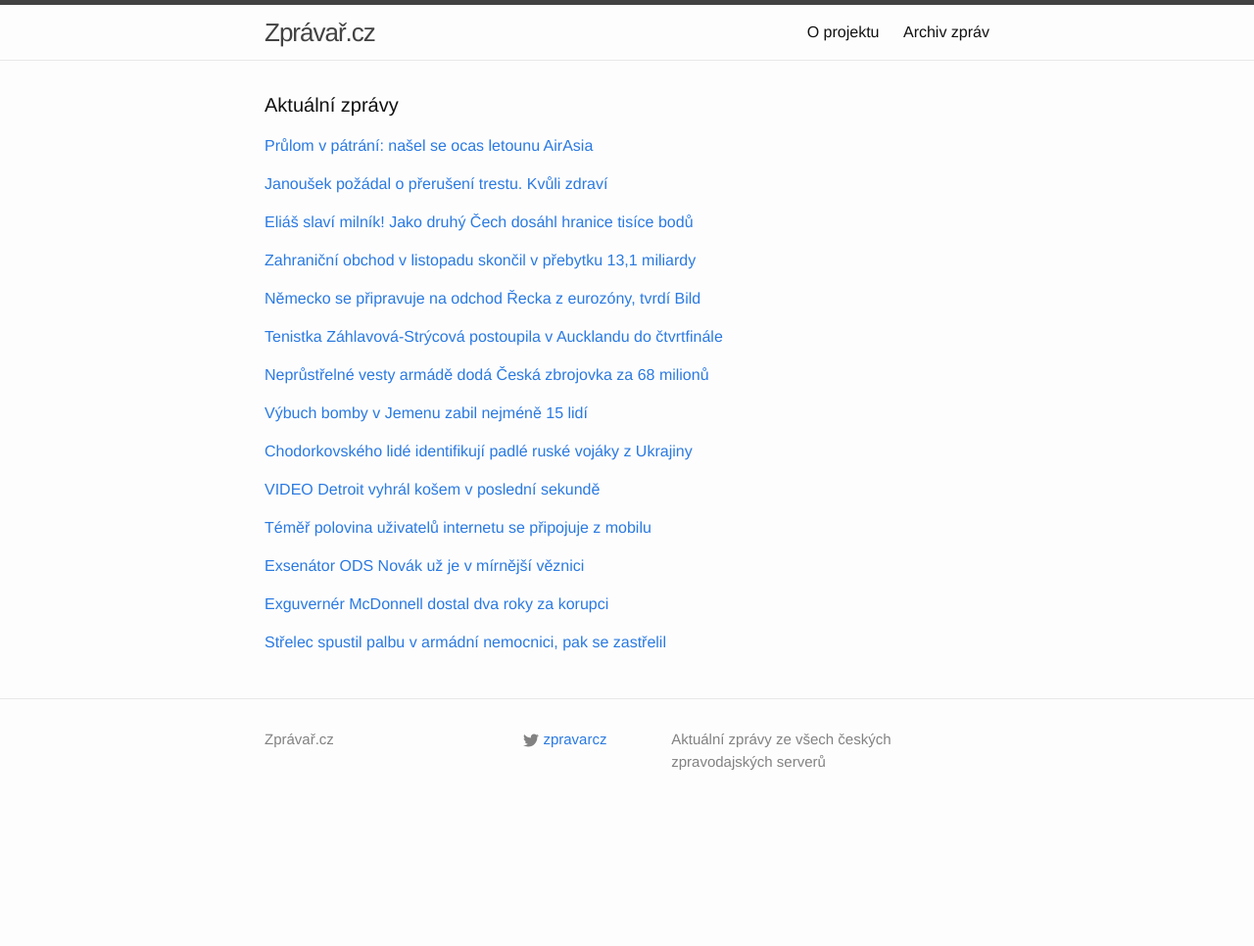
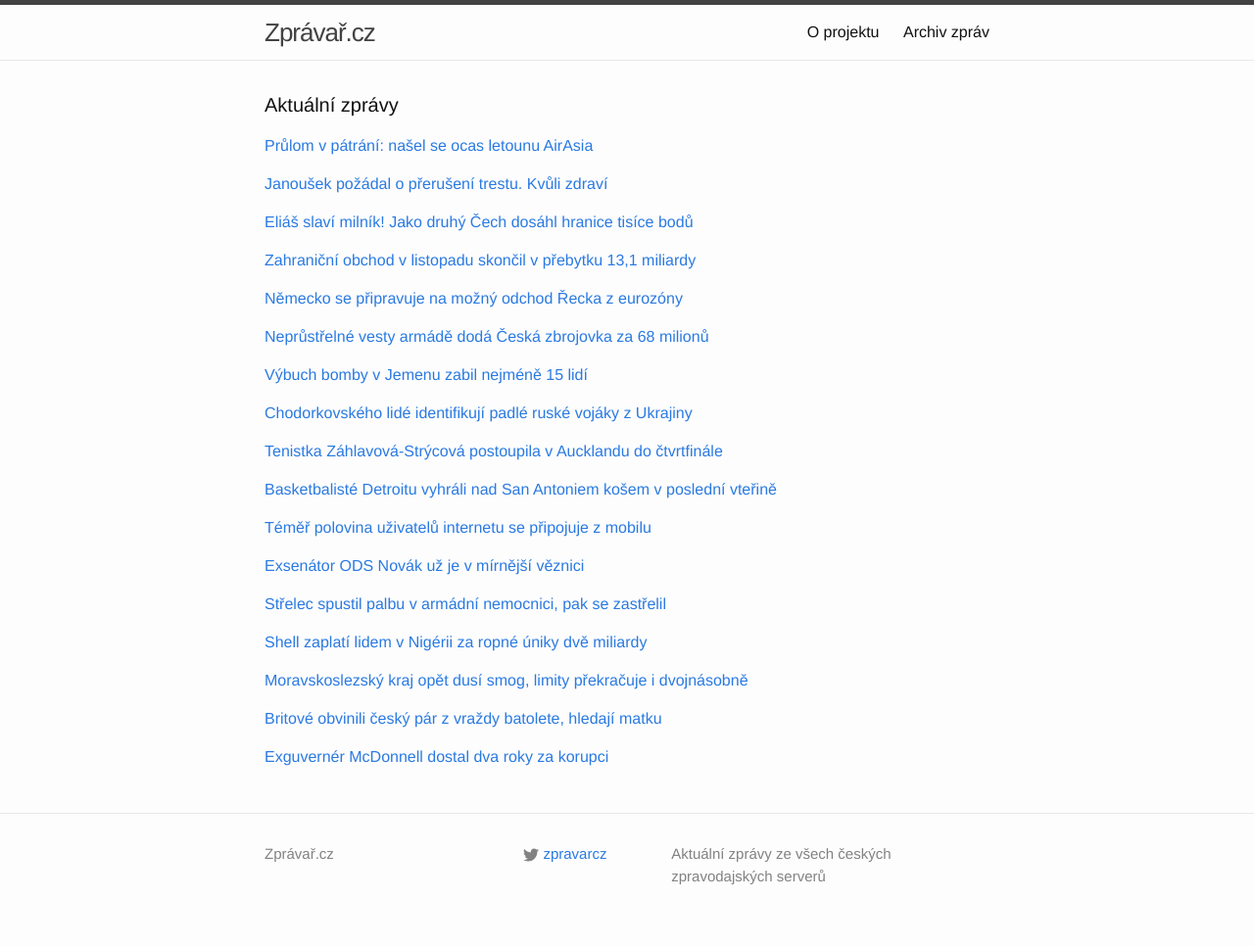
Before and after one commit to adliska/zpravar, a Jekyll site: the page built from index.html, in a window 1280 px wide. Shown: the whole page at 98% size. Built offline with Jekyll 4.4.1, drawn with Linux system fonts in a browser that asks for light colours; before the commit the page ends 900 px from its top, so only the background shows below that.

Commit message:
zpravar news update

```diff
--- a/index.html
+++ b/index.html
@@ -53,49 +53,51 @@ layout: default
 <li><a href=http://zpravy.e15.cz/domaci/ekonomika/zahranicni-obchod-skoncil-v-prebytku-13-1-miliardy-2-1150683>Zahraniční obchod skončil v přebytku 13,1 miliardy - zpravy.e15.cz</a></li>
 <li><a href=http://byznys.ihned.cz/c1-63344760-vyvoz-i-dovoz-v-listopadu-mezirocne-rostl-prebytek-obchodu-byl-13-miliard>Vývoz i dovoz v listopadu meziročně rostl. Přebytek obchodu byl 13 miliard - byznys.ihned.cz</a></li>
 </ul>
-</div><p><a href="javascript:;" onclick="toggle_visibility('zpravy4')">Německo se připravuje na odchod Řecka z eurozóny, tvrdí Bild</a></p>
+</div><p><a href="javascript:;" onclick="toggle_visibility('zpravy4')">Německo se připravuje na možný odchod Řecka z eurozóny</a></p>
 <div id="zpravy4" style="display:none">
 <ul>
+<li><a href=http://www.denik.cz/ekonomika/nemecko-se-pripravuje-na-mozny-odchod-recka-z-eurozony-20150107.html>Německo se připravuje na možný odchod Řecka z eurozóny - www.denik.cz</a></li>
 <li><a href=http://zpravy.e15.cz/zahranicni/politika/nemecko-se-pripravuje-na-odchod-recka-z-eurozony-tvrdi-bild-1150678>Německo se připravuje na odchod Řecka z eurozóny, tvrdí Bild - zpravy.e15.cz</a></li>
 <li><a href=http://zpravy.e15.cz/zahranicni/ekonomika/nemecko-se-pripravuje-na-mozny-odchod-recka-z-eurozony-1150678>Německo se připravuje na možný odchod Řecka z eurozóny - zpravy.e15.cz</a></li>
 <li><a href=http://echo24.cz/a/wm9i9>Německo se chystá na odchod Řecka z eurozóny - echo24.cz</a></li>
 <li><a href=http://www.financninoviny.cz/zpravodajstvi/zpravy/bild-nemecko-se-pripravuje-na-mozny-odchod-recka-z-eurozony/1165797>Bild: Německo se připravuje na možný odchod Řecka z eurozóny - www.financninoviny.cz</a></li>
 </ul>
-</div><p><a href="javascript:;" onclick="toggle_visibility('zpravy5')">Tenistka Záhlavová-Strýcová postoupila v Aucklandu do čtvrtfinále</a></p>
+</div><p><a href="javascript:;" onclick="toggle_visibility('zpravy5')">Neprůstřelné vesty armádě dodá Česká zbrojovka za 68 milionů</a></p>
 <div id="zpravy5" style="display:none">
+<ul>
+<li><a href=http://zpravy.e15.cz/byznys/obchod-a-sluzby/neprustrelne-vesty-armade-doda-ceska-zbrojovka-za-68-milionu-1150676>Neprůstřelné vesty armádě dodá Česká zbrojovka za 68 milionů - zpravy.e15.cz</a></li>
+<li><a href=http://www.denik.cz/z_domova/neprustrelne-vesty-armade-doda-ceska-zbrojovka-za-68-milionu-20150107.html>Neprůstřelné vesty armádě dodá Česká zbrojovka za 68 milionů - www.denik.cz</a></li>
+<li><a href=http://zpravy.aktualne.cz/domaci/neprustrelne-vesty-armade-doda-ceska-zbrojovka-za-68-milionu/r~0710955e963711e486b9002590604f2e/>Neprůstřelné vesty armádě dodá Česká zbrojovka za 68 milionů - zpravy.aktualne.cz</a></li>
+<li><a href=http://www.ceskenoviny.cz/zpravy/zpravy/neprustrelne-vesty-armade-doda-ceska-zbrojovka-za-68-milionu/1165748>Neprůstřelné vesty armádě dodá Česká zbrojovka za 68 milionů - www.ceskenoviny.cz</a></li>
+</ul>
+</div><p><a href="javascript:;" onclick="toggle_visibility('zpravy6')">Výbuch bomby v Jemenu zabil nejméně 15 lidí</a></p>
+<div id="zpravy6" style="display:none">
+<ul>
+<li><a href=http://www.ceskenoviny.cz/zpravy/zpravy/vybuch-bomby-v-jemenu-zabil-nejmene-15-lidi/1165754>Výbuch bomby v Jemenu zabil nejméně 15 lidí - www.ceskenoviny.cz</a></li>
+<li><a href=http://zpravy.idnes.cz/pred-policejni-akademii-v-jemenu-vybuchlo-auto-fq7-/zahranicni.aspx?c=A150107_072413_zahranicni_wlk>Před policejní akademií v Jemenu vybuchlo auto, nejméně 15 mrtvých - zpravy.idnes.cz</a></li>
+<li><a href=http://zpravy.aktualne.cz/zahranici/pri-vybuchu-pred-akademii-v-jemenu-zahynuly-desitky-lidi/r~117961ba962d11e490f70025900fea04/>Při výbuchu před akademií v Jemenu zahynuly desítky lidí - zpravy.aktualne.cz</a></li>
+<li><a href=http://www.ceskenoviny.cz/zpravy/zpravy/vybuch-v-jemenu-si-zrejme-vyzadal-desitky-obeti/1165754>Výbuch v Jemenu si zřejmě vyžádal desítky obětí - www.ceskenoviny.cz</a></li>
+</ul>
+</div><p><a href="javascript:;" onclick="toggle_visibility('zpravy7')">Chodorkovského lidé identifikují padlé ruské vojáky z Ukrajiny</a></p>
+<div id="zpravy7" style="display:none">
+<ul>
+<li><a href=http://zpravy.idnes.cz/chodorkovskij-identifikace-obeti-ukrajina-rusko-fb1-/zahranicni.aspx?c=A150107_070025_zahranicni_wlk>Chodorkovského lidé identifikují padlé ruské vojáky z Ukrajiny - zpravy.idnes.cz</a></li>
+<li><a href=http://zpravy.e15.cz/zahranicni/udalosti/chodorkovskeho-lide-se-snazi-identifikovat-ruske-padle-z-ukrajiny-1150635>Chodorkovského lidé se snaží identifikovat ruské padlé z Ukrajiny - zpravy.e15.cz</a></li>
+<li><a href=http://www.novinky.cz/zahranicni/evropa/358027-chodorkovskeho-lide-se-snazi-identifikovat-ruske-padle-z-ukrajiny.html>Chodorkovského lidé se snaží identifikovat ruské padlé z Ukrajiny  - www.novinky.cz</a></li>
+<li><a href=http://www.ceskenoviny.cz/zpravy/zpravy/chodorkovskeho-lide-se-snazi-identifikovat-ruske-padle-z-ukrajiny/1165738>Chodorkovského lidé se snaží identifikovat ruské padlé z Ukrajiny - www.ceskenoviny.cz</a></li>
+</ul>
+</div><p><a href="javascript:;" onclick="toggle_visibility('zpravy8')">Tenistka Záhlavová-Strýcová postoupila v Aucklandu do čtvrtfinále</a></p>
+<div id="zpravy8" style="display:none">
 <ul>
 <li><a href=http://www.rozhlas.cz/_zprava/tenistka-zahlavovastrycova-postoupila-v-aucklandu-do-ctvrtfinale--1440521>Tenistka Záhlavová-Strýcová postoupila v Aucklandu do čtvrtfinále - www.rozhlas.cz</a></li>
 <li><a href=http://www.denik.cz/tenis/pliskova-vypadla-v-brisbane-ve-trech-setech-s-kudrjavcevovou-20150107.html>Plíšková v Brisbane vypadla, Záhlavová-Strýcová je v Aucklandu ve čtrvtfinále - www.denik.cz</a></li>
 <li><a href=http://sport.idnes.cz/tenis-turnaje-vysledky-zpravodajstvi-dhw-/tenis.aspx?c=A150107_073630_tenis_rou>Záhlavová-Strýcová je v Aucklandu ve čtvrtfinále, dvě Češky dohrály - sport.idnes.cz</a></li>
 <li><a href=http://sport.aktualne.cz/strycova-jde-v-aucklandu-do-ctvrtfinale-hradecka-konci/r~b907249e963711e49fc3002590604f2e/>Strýcová jde v Aucklandu do čtvrtfinále, Hradecká končí - sport.aktualne.cz</a></li>
 </ul>
-</div><p><a href="javascript:;" onclick="toggle_visibility('zpravy6')">Neprůstřelné vesty armádě dodá Česká zbrojovka za 68 milionů</a></p>
-<div id="zpravy6" style="display:none">
-<ul>
-<li><a href=http://zpravy.e15.cz/byznys/obchod-a-sluzby/neprustrelne-vesty-armade-doda-ceska-zbrojovka-za-68-milionu-1150676>Neprůstřelné vesty armádě dodá Česká zbrojovka za 68 milionů - zpravy.e15.cz</a></li>
-<li><a href=http://www.denik.cz/z_domova/neprustrelne-vesty-armade-doda-ceska-zbrojovka-za-68-milionu-20150107.html>Neprůstřelné vesty armádě dodá Česká zbrojovka za 68 milionů - www.denik.cz</a></li>
-<li><a href=http://zpravy.aktualne.cz/domaci/neprustrelne-vesty-armade-doda-ceska-zbrojovka-za-68-milionu/r~0710955e963711e486b9002590604f2e/>Neprůstřelné vesty armádě dodá Česká zbrojovka za 68 milionů - zpravy.aktualne.cz</a></li>
-<li><a href=http://www.ceskenoviny.cz/zpravy/zpravy/neprustrelne-vesty-armade-doda-ceska-zbrojovka-za-68-milionu/1165748>Neprůstřelné vesty armádě dodá Česká zbrojovka za 68 milionů - www.ceskenoviny.cz</a></li>
-</ul>
-</div><p><a href="javascript:;" onclick="toggle_visibility('zpravy7')">Výbuch bomby v Jemenu zabil nejméně 15 lidí</a></p>
-<div id="zpravy7" style="display:none">
-<ul>
-<li><a href=http://www.ceskenoviny.cz/zpravy/zpravy/vybuch-bomby-v-jemenu-zabil-nejmene-15-lidi/1165754>Výbuch bomby v Jemenu zabil nejméně 15 lidí - www.ceskenoviny.cz</a></li>
-<li><a href=http://zpravy.idnes.cz/pred-policejni-akademii-v-jemenu-vybuchlo-auto-fq7-/zahranicni.aspx?c=A150107_072413_zahranicni_wlk>Před policejní akademií v Jemenu vybuchlo auto, nejméně 15 mrtvých - zpravy.idnes.cz</a></li>
-<li><a href=http://zpravy.aktualne.cz/zahranici/pri-vybuchu-pred-akademii-v-jemenu-zahynuly-desitky-lidi/r~117961ba962d11e490f70025900fea04/>Při výbuchu před akademií v Jemenu zahynuly desítky lidí - zpravy.aktualne.cz</a></li>
-<li><a href=http://www.ceskenoviny.cz/zpravy/zpravy/vybuch-v-jemenu-si-zrejme-vyzadal-desitky-obeti/1165754>Výbuch v Jemenu si zřejmě vyžádal desítky obětí - www.ceskenoviny.cz</a></li>
-</ul>
-</div><p><a href="javascript:;" onclick="toggle_visibility('zpravy8')">Chodorkovského lidé identifikují padlé ruské vojáky z Ukrajiny</a></p>
-<div id="zpravy8" style="display:none">
-<ul>
-<li><a href=http://zpravy.idnes.cz/chodorkovskij-identifikace-obeti-ukrajina-rusko-fb1-/zahranicni.aspx?c=A150107_070025_zahranicni_wlk>Chodorkovského lidé identifikují padlé ruské vojáky z Ukrajiny - zpravy.idnes.cz</a></li>
-<li><a href=http://zpravy.e15.cz/zahranicni/udalosti/chodorkovskeho-lide-se-snazi-identifikovat-ruske-padle-z-ukrajiny-1150635>Chodorkovského lidé se snaží identifikovat ruské padlé z Ukrajiny - zpravy.e15.cz</a></li>
-<li><a href=http://www.novinky.cz/zahranicni/evropa/358027-chodorkovskeho-lide-se-snazi-identifikovat-ruske-padle-z-ukrajiny.html>Chodorkovského lidé se snaží identifikovat ruské padlé z Ukrajiny  - www.novinky.cz</a></li>
-<li><a href=http://www.ceskenoviny.cz/zpravy/zpravy/chodorkovskeho-lide-se-snazi-identifikovat-ruske-padle-z-ukrajiny/1165738>Chodorkovského lidé se snaží identifikovat ruské padlé z Ukrajiny - www.ceskenoviny.cz</a></li>
-</ul>
-</div><p><a href="javascript:;" onclick="toggle_visibility('zpravy9')">VIDEO Detroit vyhrál košem v poslední sekundě</a></p>
+</div><p><a href="javascript:;" onclick="toggle_visibility('zpravy9')">Basketbalisté Detroitu vyhráli nad San Antoniem košem v poslední vteřině</a></p>
 <div id="zpravy9" style="display:none">
 <ul>
+<li><a href=http://sport.idnes.cz/basketbal-nba-zpravodajstvi-dgc-/basket.aspx?c=A150107_093655_sport-basket_rou>Basketbalisté Detroitu vyhráli nad San Antoniem košem v poslední vteřině - sport.idnes.cz</a></li>
 <li><a href=http://sport.aktualne.cz/video-detroit-vyhral-kosem-v-posledni-sekunde/r~fe523818964611e4a7d8002590604f2e/>VIDEO Detroit vyhrál košem v poslední sekundě - sport.aktualne.cz</a></li>
 <li><a href=http://www.sportovninoviny.cz/zpravy/basketbaliste-detroitu-vyhrali-v-nba-kosem-v-posledni-sekunde/1165811>Basketbalisté Detroitu vyhráli v NBA košem v poslední sekundě - www.sportovninoviny.cz</a></li>
 <li><a href=http://www.denik.cz/ostatni_sport/detroit-v-nba-urval-vitezstvi-kosem-v-posledni-vterine-zapasu-20150107.html>Detroit v NBA urval vítězství košem v poslední vteřině zápasu - www.denik.cz</a></li>
@@ -114,18 +116,39 @@ layout: default
 <li><a href=http://usti.idnes.cz/prerazeni-alexandra-novaka-do-mirnejsiho-vezeni-fub-/usti-zpravy.aspx?c=A150106_162033_usti-zpravy_alh>Exsenátor Novák šel do mírnějšího vězení, má větší šanci na propuštění - usti.idnes.cz</a></li>
 <li><a href=http://www.denik.cz/z_domova/byvaly-senator-ods-alexandr-novak-byl-premisten-do-mirnejsi-veznice-20150107.html>Bývalý senátor ODS Alexandr Novák byl přemístěn do mírnější věznice - www.denik.cz</a></li>
 </ul>
-</div><p><a href="javascript:;" onclick="toggle_visibility('zpravy12')">Exguvernér McDonnell dostal dva roky za korupci</a></p>
+</div><p><a href="javascript:;" onclick="toggle_visibility('zpravy12')">Střelec spustil palbu v armádní nemocnici, pak se zastřelil</a></p>
 <div id="zpravy12" style="display:none">
+<ul>
+<li><a href=http://zpravy.aktualne.cz/zahranici/strelec-spustil-palbu-v-armadni-nemocnici-pak-se-zastrelil/r~0f87d980962e11e49f60002590604f2e/>Střelec spustil palbu v armádní nemocnici, pak se zastřelil - zpravy.aktualne.cz</a></li>
+<li><a href=http://www.novinky.cz/zahranicni/amerika/358026-strelec-spustil-palbu-v-armadni-nemocnici-pak-se-zabil.html>Střelec spustil palbu v armádní nemocnici, pak se zabil  - www.novinky.cz</a></li>
+<li><a href=http://www.ceskenoviny.cz/zpravy/zpravy/strelec-spustil-palbu-v-armadni-nemocnici-pak-se-zabil/1165741>Střelec spustil palbu v armádní nemocnici, pak se zabil - www.ceskenoviny.cz</a></li>
+</ul>
+</div><p><a href="javascript:;" onclick="toggle_visibility('zpravy13')">Shell zaplatí lidem v Nigérii za ropné úniky dvě miliardy</a></p>
+<div id="zpravy13" style="display:none">
+<ul>
+<li><a href=http://www.novinky.cz/zahranicni/svet/358043-shell-zaplati-lidem-v-nigerii-za-ropne-uniky-dve-miliardy.html>Shell zaplatí lidem v Nigérii za ropné úniky dvě miliardy - www.novinky.cz</a></li>
+<li><a href=http://zpravy.e15.cz/byznys/prumysl-a-energetika/prelomove-vyrovnani-shell-odskodni-nigerijce-za-unik-ropy-1150704>Přelomové vyrovnání: Shell odškodní Nigerijce za únik ropy - zpravy.e15.cz</a></li>
+<li><a href=http://zpravy.e15.cz/byznys/prumysl-a-energetika/shell-zaplati-nigerijcum-za-unik-ropy-penize-poprve-dostanou-primo-poskozeni-1150704>Shell zaplatí Nigerijcům za únik ropy, peníze poprvé dostanou přímo poškození - zpravy.e15.cz</a></li>
+</ul>
+</div><p><a href="javascript:;" onclick="toggle_visibility('zpravy14')">Moravskoslezský kraj opět dusí smog, limity překračuje i dvojnásobně</a></p>
+<div id="zpravy14" style="display:none">
+<ul>
+<li><a href=http://www.novinky.cz/domaci/358046-moravskoslezsky-kraj-opet-dusi-smog-limity-prekracuje-i-dvojnasobne.html>Moravskoslezský kraj opět dusí smog, limity překračuje i dvojnásobně - www.novinky.cz</a></li>
+<li><a href=http://domaci.ihned.cz/c1-63344560-sever-moravy-se-opet-dusi-prach-prekrocil-limity-na-vsech-stanicich>Sever Moravy se opět dusí. Prach překročil limity na všech stanicích - domaci.ihned.cz</a></li>
+<li><a href=http://www.ceskenoviny.cz/zpravy/zpravy/moravskoslezsky-kraj-znovu-trapi-smog/1165792>Moravskoslezský kraj znovu trápí smog - www.ceskenoviny.cz</a></li>
+</ul>
+</div><p><a href="javascript:;" onclick="toggle_visibility('zpravy15')">Britové obvinili český pár z vraždy batolete, hledají matku</a></p>
+<div id="zpravy15" style="display:none">
+<ul>
+<li><a href=http://zpravy.aktualne.cz/zahranici/britove-obvinili-cesky-par-z-vrazdy-batolete-hledaji-matku/r~b84a5656964c11e49e4b0025900fea04/>Britové obvinili český pár z vraždy batolete, hledají matku - zpravy.aktualne.cz</a></li>
+<li><a href=http://echo24.cz/a/wZC5w>V Británii obvinili český pár ze zabití dítěte - echo24.cz</a></li>
+<li><a href=http://www.ceskenoviny.cz/zpravy/zpravy/cesky-par-je-v-britanii-obvinen-z-vrazdy-14mesicniho-ditete/1165809>Český pár je v Británii obviněn z vraždy 14měsíčního dítěte - www.ceskenoviny.cz</a></li>
+</ul>
+</div><p><a href="javascript:;" onclick="toggle_visibility('zpravy16')">Exguvernér McDonnell dostal dva roky za korupci</a></p>
+<div id="zpravy16" style="display:none">
 <ul>
 <li><a href=http://www.tyden.cz/rubriky/zahranici/amerika/exguverner-mcdonnell-dostal-dva-roky-za-korupci_329297.html>Exguvernér McDonnell dostal dva roky za korupci - www.tyden.cz</a></li>
 <li><a href=http://www.tyden.cz/rubriky/zahranici/amerika/exguverner-virginie-mcdonnell-dostal-dva-roky-za-korupci_329297.html>Exguvernér Virginie McDonnell dostal dva roky za korupci - www.tyden.cz</a></li>
 <li><a href=http://www.rozhlas.cz/_zprava/byvaly-guverner-statu-virginie-pujde-za-korupci-na-dva-roky-do-vezeni--1440468>Bývalý guvernér státu Virginie půjde za korupci na dva roky do vězení - www.rozhlas.cz</a></li>
 </ul>
-</div><p><a href="javascript:;" onclick="toggle_visibility('zpravy13')">Střelec spustil palbu v armádní nemocnici, pak se zastřelil</a></p>
-<div id="zpravy13" style="display:none">
-<ul>
-<li><a href=http://zpravy.aktualne.cz/zahranici/strelec-spustil-palbu-v-armadni-nemocnici-pak-se-zastrelil/r~0f87d980962e11e49f60002590604f2e/>Střelec spustil palbu v armádní nemocnici, pak se zastřelil - zpravy.aktualne.cz</a></li>
-<li><a href=http://www.novinky.cz/zahranicni/amerika/358026-strelec-spustil-palbu-v-armadni-nemocnici-pak-se-zabil.html>Střelec spustil palbu v armádní nemocnici, pak se zabil  - www.novinky.cz</a></li>
-<li><a href=http://www.ceskenoviny.cz/zpravy/zpravy/strelec-spustil-palbu-v-armadni-nemocnici-pak-se-zabil/1165741>Střelec spustil palbu v armádní nemocnici, pak se zabil - www.ceskenoviny.cz</a></li>
-</ul>
 </div></div>
```
